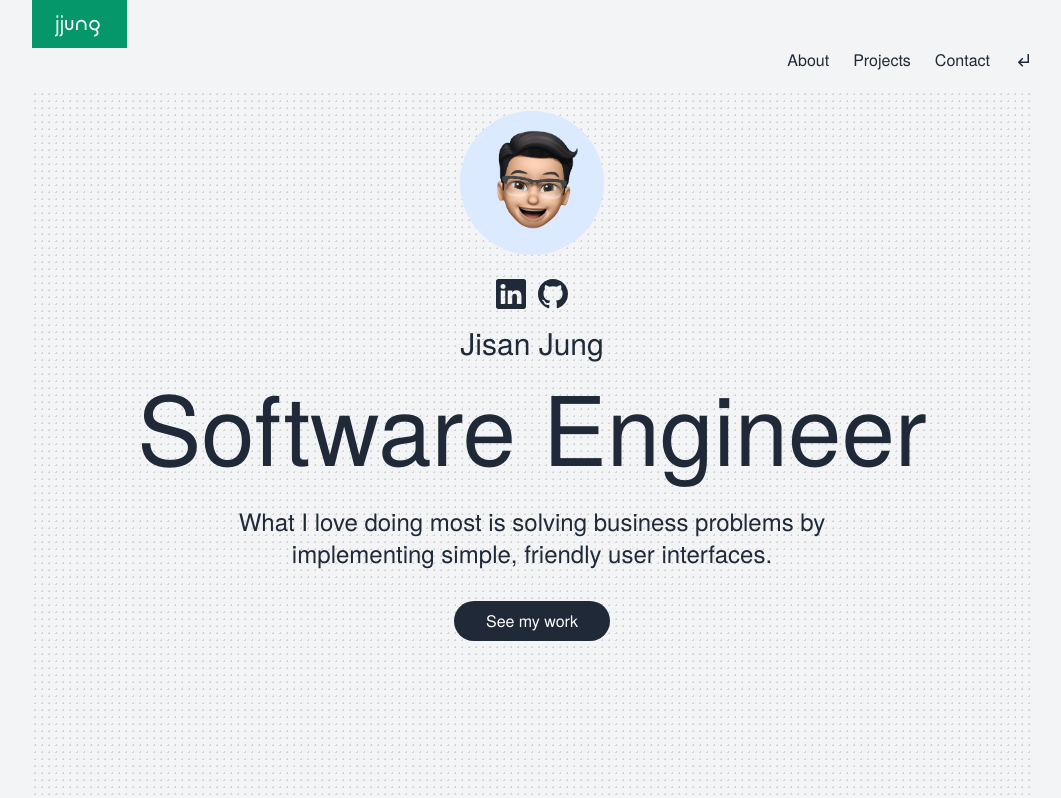
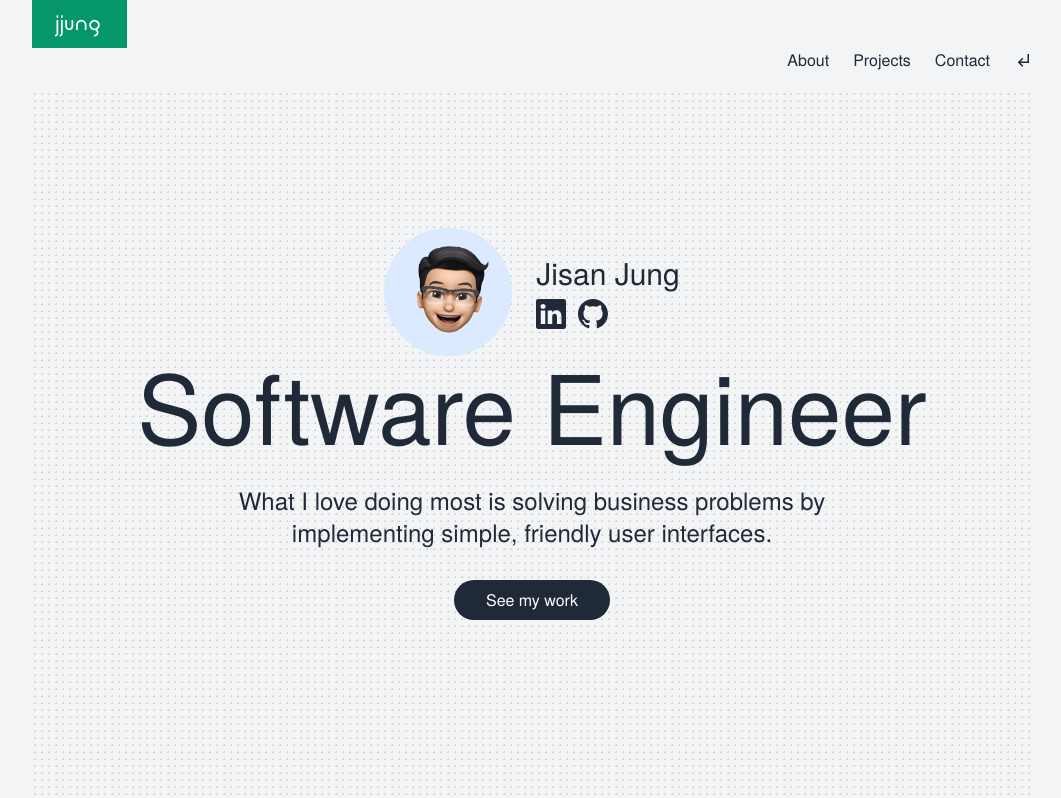
Before and after one commit to jisanjung/Portfolio-2.0, a React (Create React App) app: page / in a window 1280 px wide. Shown: the top 798 px of the page, without its empty margins (108-1169 px from the left). Built offline with nearby package versions, Linux system fonts and the light colour scheme.

Commit message:
rearrange image, name and social links in home component

```diff
--- a/src/App.js
+++ b/src/App.js
@@ -38,8 +38,8 @@ function App() {
       </Link>
       <div className="container mx-auto relative lg:w-4/5 xl:w-auto w-1000px" style={dottedBackground}>
         <Header/>
-        <Home/>
-        <div className="mx-4 md:mx-6">
+        <div className="mx-4 md:mx-6 pt-6 lg:pt-12">
+          <Home/>
           <About/>
           <Projects/>
           <Contact/>
--- a/src/components/Home.js
+++ b/src/components/Home.js
@@ -9,14 +9,18 @@ const Home = () => {
         <Element name="home">
             <section className="container mx-auto h-auto md:h-screen py-28 flex justify-center items-center">
                 <div className="flex flex-col items-center">
-                    <div className="bg-blue-100 rounded-full w-28 md:w-36 flex justify-center items-center">
-                        <img src={memoji} alt="Memoji" className="relative top-1"/>
+                    <div className="flex items-center">
+                        <div className="bg-blue-100 rounded-full w-24 md:w-32 flex justify-center items-center mr-2 md:mr-3">
+                            <img src={memoji} alt="Memoji" className="relative top-1"/>
+                        </div>
+                        <div className="ml-2 md:ml-3">
+                            <h3 className="text-2xl md:text-3xl text-center mb-2">Jisan Jung</h3>
+                            <ul className="flex mt-2">
+                                <li><a href="https://www.linkedin.com/in/jisan-jung-33129b179/" target="_blank" rel="noopener noreferrer"><BsLinkedin className="text-gray-800 text-2xl md:text-3xl mr-1 hover:text-gray-600"/></a></li>
+                                <li><a href="https://github.com/jisanjung" target="_blank" rel="noopener noreferrer"><BsGithub className="text-gray-800 text-2xl md:text-3xl ml-2 hover:text-gray-600"/></a></li>
+                            </ul>
+                        </div>
                     </div>
-                    <ul className="flex mt-6">
-                        <li><a href="https://www.linkedin.com/in/jisan-jung-33129b179/" target="_blank" rel="noopener noreferrer"><BsLinkedin className="text-gray-800 text-2xl md:text-3xl mr-1 hover:text-gray-600"/></a></li>
-                        <li><a href="https://github.com/jisanjung" target="_blank" rel="noopener noreferrer"><BsGithub className="text-gray-800 text-2xl md:text-3xl ml-2 hover:text-gray-600"/></a></li>
-                    </ul>
-                    <h3 className="text-2xl md:text-3xl text-center py-4">Jisan Jung</h3>
                     <h1 className="text-6xl md:text-7xl xl:text-8xl text-center">Software Engineer</h1>
                     <p className="py-8 px-8 md:px-24 lg:px-36 md:text-lg xl:text-2xl text-center">What I love doing most is solving business problems by implementing simple, friendly user interfaces.</p>
                     <Link activeClass="active" to="projects" spy={true} smooth={true} offset={50} duration={500}>
```
Also changed, not shown: 1 other file (tests, documents, lock files or other folders).
